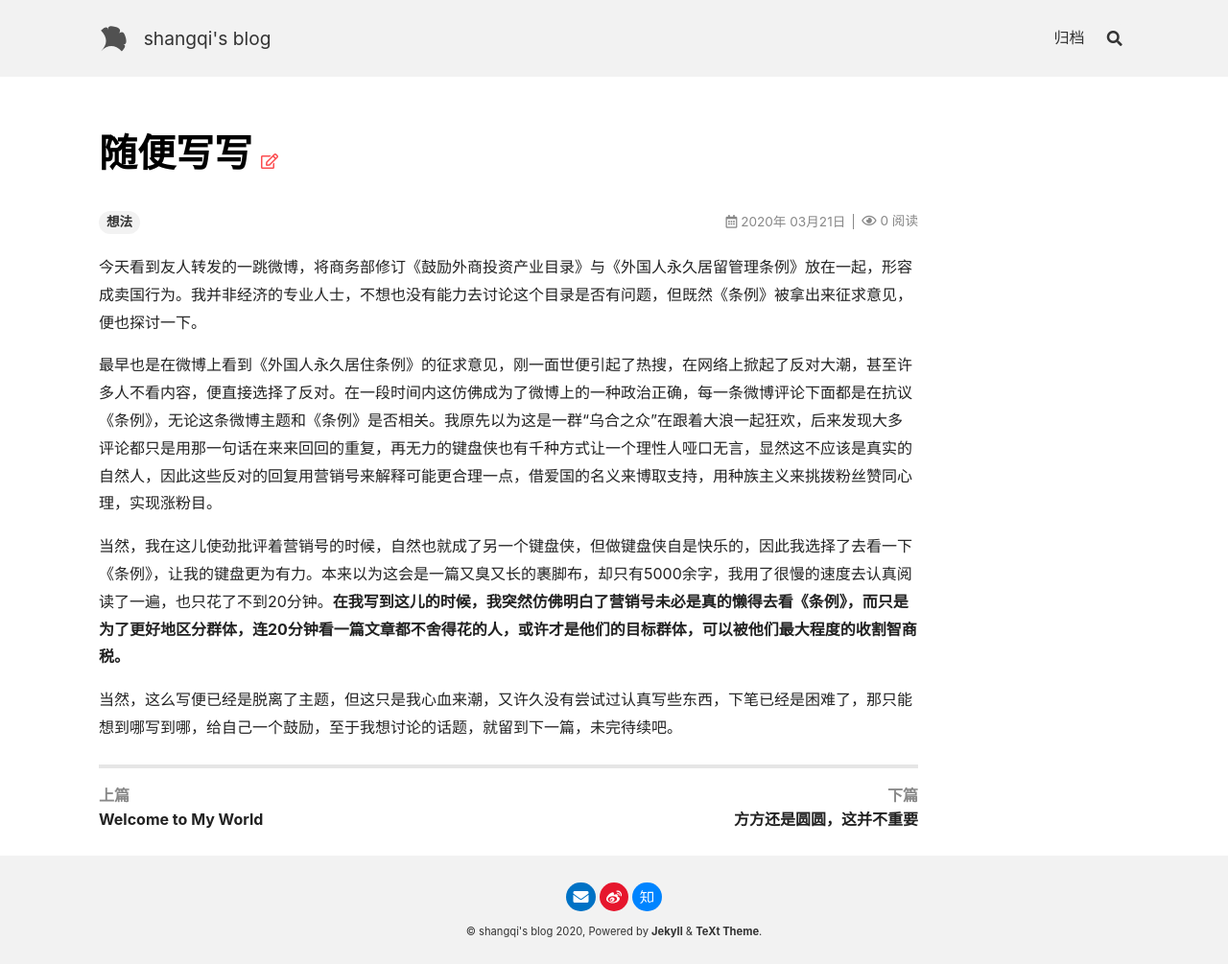
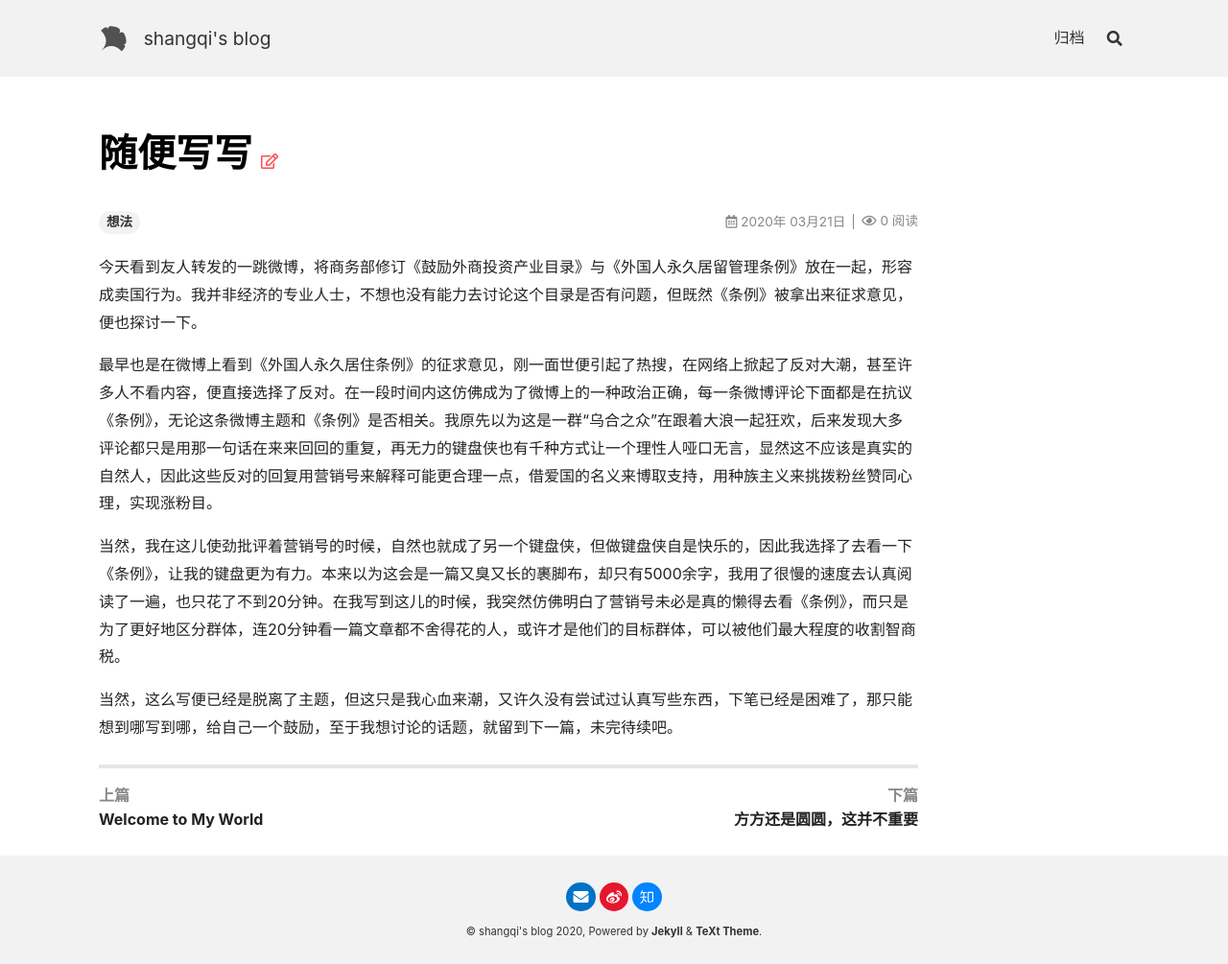
Before and after one commit to geocguy/geocguy.github.io, a Jekyll site: the page built from _posts/2020-03-21-试水文章.md, in a window 1280 px wide. Shown: the whole page at 96% size. Built offline with Jekyll 4.4.1, drawn with Linux system fonts in a browser that asks for light colours; nearby versions of some CDN libraries; comment, search, counter and statistics services are not loaded.

```diff
--- a/_posts/2020-03-21-试水文章.md
+++ b/_posts/2020-03-21-试水文章.md
@@ -10,6 +10,6 @@ key: hits_counter
 
 最早也是在微博上看到《外国人永久居住条例》的征求意见，刚一面世便引起了热搜，在网络上掀起了反对大潮，甚至许多人不看内容，便直接选择了反对。在一段时间内这仿佛成为了微博上的一种政治正确，每一条微博评论下面都是在抗议《条例》，无论这条微博主题和《条例》是否相关。我原先以为这是一群“乌合之众”在跟着大浪一起狂欢，后来发现大多评论都只是用那一句话在来来回回的重复，再无力的键盘侠也有千种方式让一个理性人哑口无言，显然这不应该是真实的自然人，因此这些反对的回复用营销号来解释可能更合理一点，借爱国的名义来博取支持，用种族主义来挑拨粉丝赞同心理，实现涨粉目。
 
-当然，我在这儿使劲批评着营销号的时候，自然也就成了另一个键盘侠，但做键盘侠自是快乐的，因此我选择了去看一下《条例》，让我的键盘更为有力。本来以为这会是一篇又臭又长的裹脚布，却只有5000余字，我用了很慢的速度去认真阅读了一遍，也只花了不到20分钟。**在我写到这儿的时候，我突然仿佛明白了营销号未必是真的懒得去看《条例》，而只是为了更好地区分群体，连20分钟看一篇文章都不舍得花的人，或许才是他们的目标群体，可以被他们最大程度的收割智商税。**
+当然，我在这儿使劲批评着营销号的时候，自然也就成了另一个键盘侠，但做键盘侠自是快乐的，因此我选择了去看一下《条例》，让我的键盘更为有力。本来以为这会是一篇又臭又长的裹脚布，却只有5000余字，我用了很慢的速度去认真阅读了一遍，也只花了不到20分钟。在我写到这儿的时候，我突然仿佛明白了营销号未必是真的懒得去看《条例》，而只是为了更好地区分群体，连20分钟看一篇文章都不舍得花的人，或许才是他们的目标群体，可以被他们最大程度的收割智商税。
 
 当然，这么写便已经是脱离了主题，但这只是我心血来潮，又许久没有尝试过认真写些东西，下笔已经是困难了，那只能想到哪写到哪，给自己一个鼓励，至于我想讨论的话题，就留到下一篇，未完待续吧。
```
